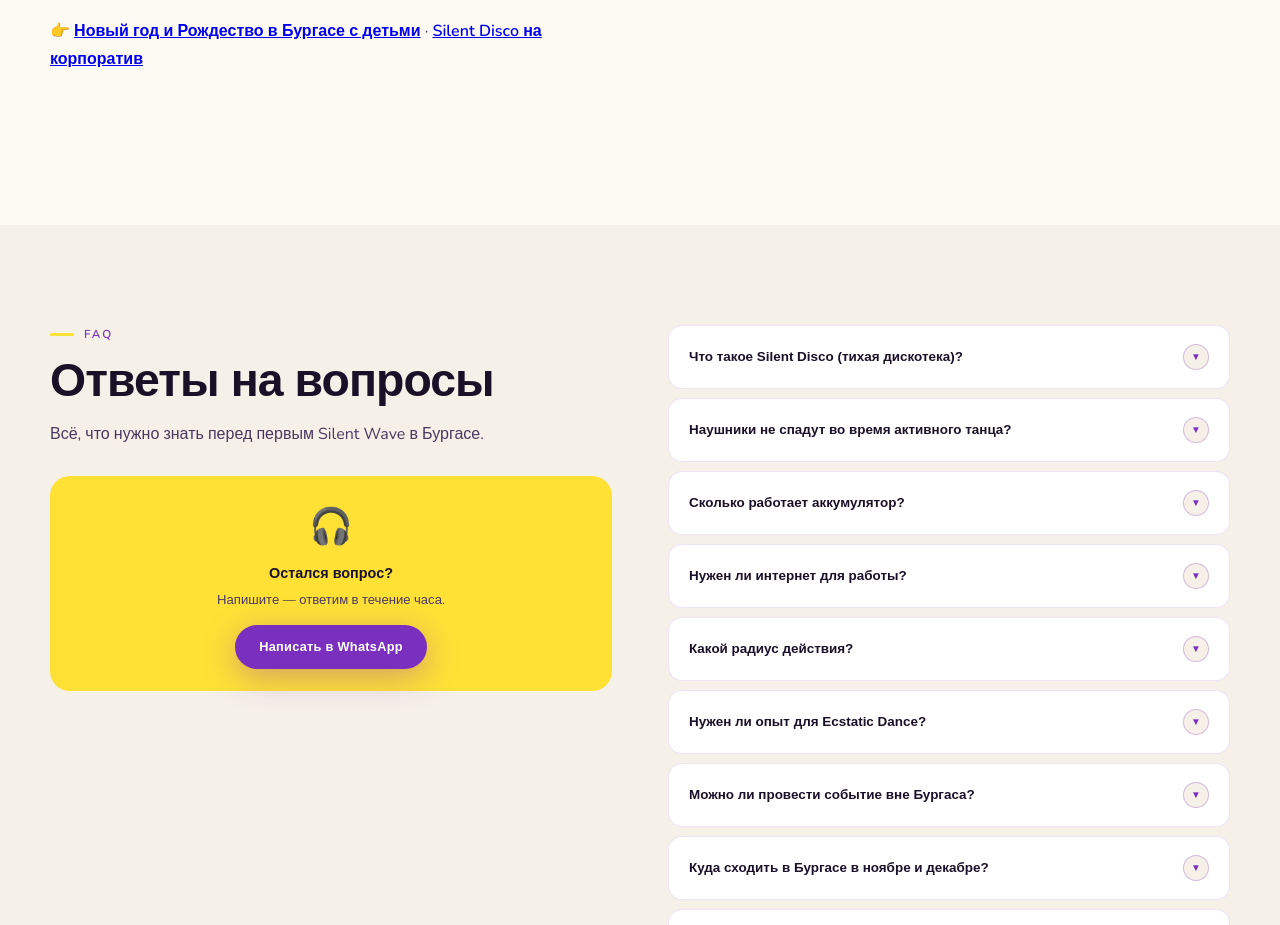
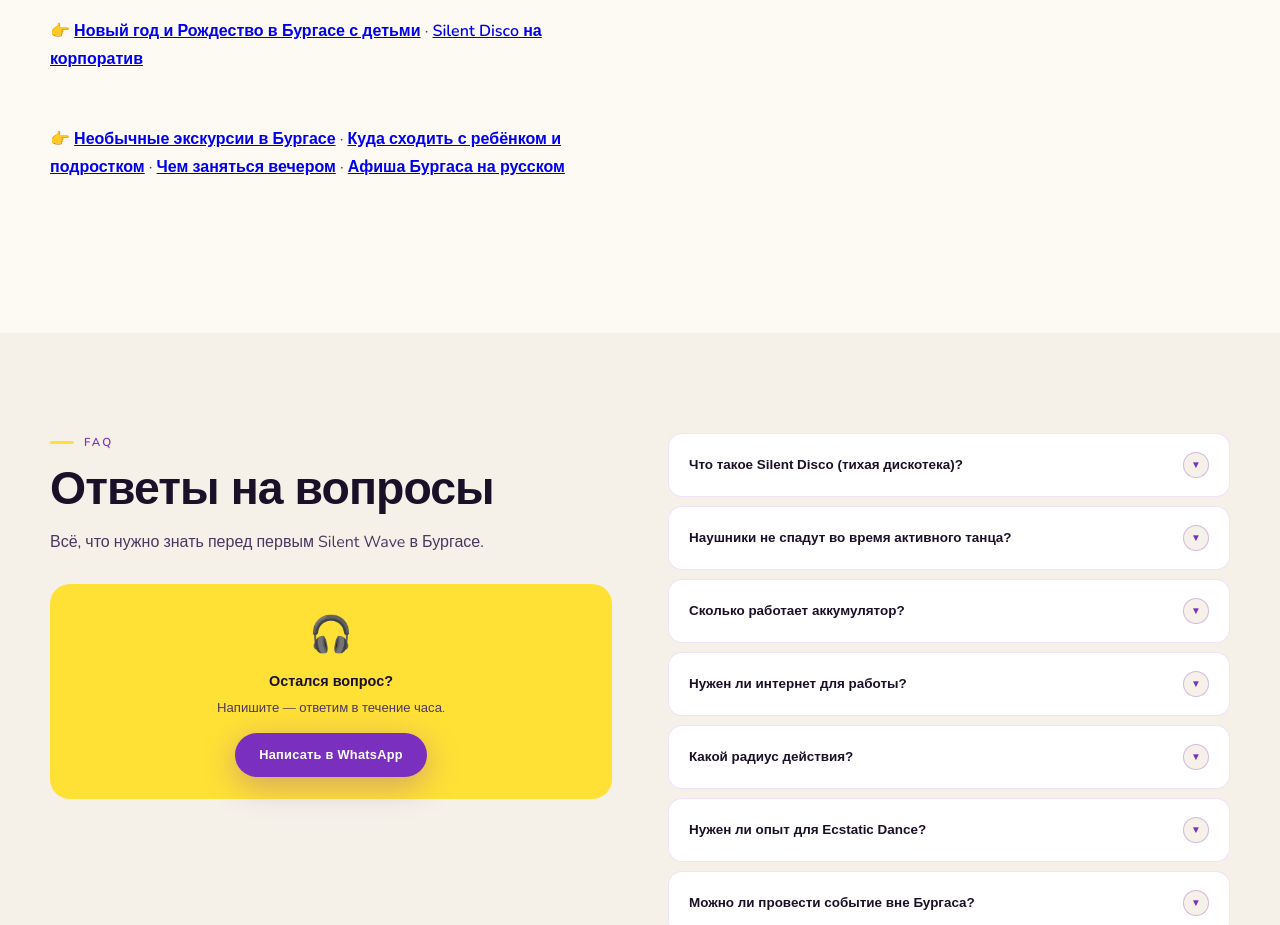
Before and after one commit to delenav1974-hue/silent-wave, a plain HTML site: page index.html in a window 1280 px wide. Shown: the part 8760-9685 px from the top of the page. Drawn offline with nearby package versions, Linux system fonts and the light colour scheme; a web font is replaced by a local one.

Commit message:
Add additional links to events in Burgas

```diff
--- a/index.html
+++ b/index.html
@@ -840,6 +840,7 @@
     <p class="intro">Ищете, куда сходить в Бургасе вечером или чем заняться с детьми? Silent Wave проводит необычные мероприятия в наушниках: тихую дискотеку Silent Disco, Ecstatic Dance и танцевальные прогулки по улицам Бургаса. Каждый гость получает беспроводные наушники, ведущий ведёт группу по городу, а музыка звучит только для участников — это вечеринка, прогулка и квест одновременно.</p>
     <p class="intro">Зимой — новогодние и рождественские прогулки для взрослых и семей с детьми, в тёплый сезон — Silent Disco под открытым небом и на пляже. Мероприятия под ключ проводим по всему побережью: Бургас, Солнечный берег, Несебр, Святой Влас, Поморие, Созополь — для отелей, корпоративов, дней рождения и свадеб.</p>
     <p class="intro" style="margin-top:18px">👉 <a href="./novyj-god-burgas-s-detmi.html"><b>Новый год и Рождество в Бургасе с детьми</b></a> · <a href="./silent-disco-korporativ.html"><b>Silent Disco на корпоратив</b></a></p>
+    <p class="intro" style="margin-top:8px">👉 <a href="./neobychnye-ekskursii-burgas.html"><b>Необычные экскурсии в Бургасе</b></a> · <a href="./kuda-shodit-s-rebenkom-burgas.html"><b>Куда сходить с ребёнком и подростком</b></a> · <a href="./chem-zanyatsya-vecherom-burgas.html"><b>Чем заняться вечером</b></a> · <a href="./afisha-burgas-na-russkom.html"><b>Афиша Бургаса на русском</b></a></p>
   </div>
 </section>
 
```
